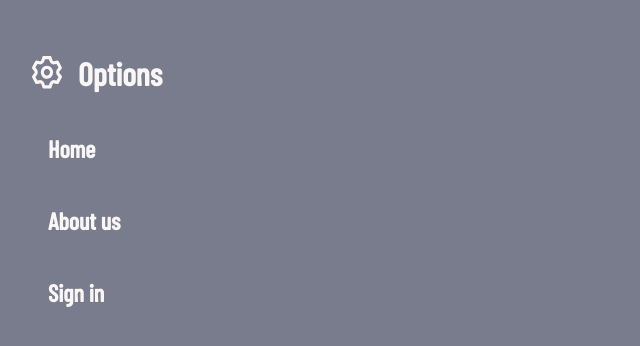
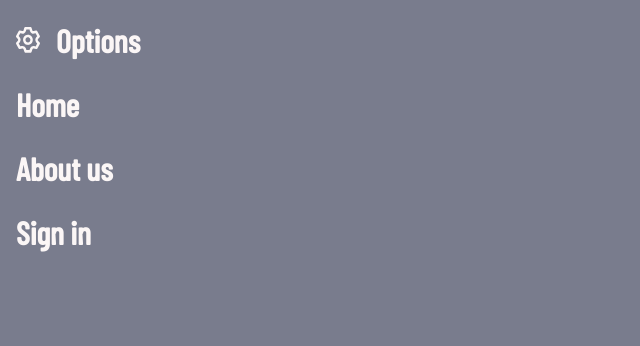
Before and after one commit to KarlEmilArvid/ComboVault, a React (Vite) app: page /1/1 in a window 1280 px wide. Both pictures are taken after a click on the picture 20 px from the left and 39 px from the top of the page. Shown: the top 346 px of the page, without its empty margins (0-640 px from the left). Built offline with nearby package versions, Linux system fonts and the light colour scheme; no server answers; the database is empty.

Commit message:
hover effect + overlay fix
Co-Authored-By: RickyJohansson <92937315+RickyJohansson@users.noreply.github.com>

```diff
--- a/src/components/header/Header.tsx
+++ b/src/components/header/Header.tsx
@@ -50,21 +50,27 @@ const Header = () => {
     return (
         <header>
             <section className="header_container">
-                <img onClick={openOverlay} className="gearwheel_icon" src={kugghjul} alt="" />
+                <img onClick={openOverlay} className="gearwheel-icon" src={kugghjul} alt="" />
                 <section>
                     {param.character ? <h1 className='game-name'>{characterParam}</h1> : <h1 className='game-name'>{gameParam}</h1>}
                     {
                         param.hasOwnProperty('game') && param.hasOwnProperty('character') && param ?
-                            <>
-                                <h3 onClick={() => navigate('/')} className="home-param">/Home/</h3>
-                                <h3 onClick={() => navigate(-1)} className="game-param">{`${gameParam}`}</h3>
+                            <div className='param-wrapper'>
+                                <div>
+                                    <h3 onClick={() => navigate('/')} className="home-param">/Home/</h3>
+                                </div>
+                                <div>
+                                    <h3 onClick={() => navigate(-1)} className="game-param">{`${gameParam}`}</h3>
+                                </div>
                                 <h3>{`/${characterParam}`}</h3>
-                            </>
+                            </div>
                             : param.hasOwnProperty('game') ?
-                                <>
-                                    <h3 onClick={() => navigate(-1)} className="home-param">/Home/</h3>
+                                <div className='param-wrapper'>
+                                    <div>
+                                        <h3 onClick={() => navigate(-1)} className="home-param">/Home/</h3>
+                                    </div>
                                     <h3>{`${param.game?.replaceAll('-', ' ')}`}</h3>
-                                </>
+                                </div>
                                 :
                                 null
                     }
@@ -73,13 +79,13 @@ const Header = () => {
             </section>
             <nav className={'header_overlay' + `-${overlay}`}>
                 <ul>
-                    <li>
-                        <img className="gearwheel_icon" onClick={openOverlay} src={kugghjul} alt="" />
+                    <li className='gearwheel-list'>
+                        <img className="gearwheel-icon" onClick={openOverlay} src={kugghjul} alt="" />
                         <h2>Options</h2>
                     </li>
                     <li onClick={goHome}>
                         <img src="" alt="" />
-                        <h3>Home</h3>
+                        <h3 className='gear-title'>Home</h3>
                     </li>
                     {/*
                     <li>
@@ -89,14 +95,14 @@ const Header = () => {
                     */}
                     <li>
                         <img src="" alt="" />
-                        <h3>About us</h3>
+                        <h3 className='gear-title'>About us</h3>
                     </li>
                     <li>
                         <img src="" alt="" />
                         {auth.currentUser?.uid == undefined ?
-                            <h3 onClick={connectUser}>Sign in</h3>
+                            <h3 className='gear-title' onClick={connectUser}>Sign in</h3>
                             :
-                            <h3 onClick={disconnectUser}>Sign Out</h3>
+                            <h3 className='gear-title' onClick={disconnectUser}>Sign Out</h3>
                         }
                     </li>
                 </ul>
--- a/src/components/header/header.scss
+++ b/src/components/header/header.scss
@@ -8,31 +8,49 @@ header {
         @include flex($justify: space-between);
         min-height: calc($baseline * 5);
 
-        .gearwheel_icon {
+        .gearwheel-icon {
             width: 1.5rem;
-            margin-left: $margin-small;
+            margin-left: $margin;
             cursor: pointer;
         }
 
         section {
+            @include flex($direction: column);
 
             h1,
             h2 {
                 text-align: center;
+                padding-bottom: .2rem;
             }
 
             h3 {
                 display: inline;
+                font-weight: 500;
+                padding-bottom: .2rem;
             }
 
-            .home-param,
-            .game-param {
-                //TODO: ändra storlek
-                cursor: pointer;
+            .param-wrapper {
+                @include flex;
+
+                div {
+                    @include flex;
+                    position: relative;
+
+                    .home-param {
+                        @include hoverLine($background-color: $borderColor);
+                        font-weight: 500;
+                        cursor: pointer;
+                    }
+
+                    .game-param {
+                        @include hoverLine($background-color: $borderColor);
+                        font-weight: 500;
+                        cursor: pointer;
+                    }
+                }
             }
 
             .game-name {
-                //TODO: ändra storlek
                 margin-bottom: .5rem;
             }
         }
@@ -52,20 +70,43 @@ header {
         top: 0;
         z-index: 1;
 
+        .gearwheel-icon {
+            width: 1.5rem;
+            margin-left: $margin;
+            cursor: pointer;
+        }
+
         ul {
             @include flex($direction: column, $align: start);
-            margin-top: $margin-large;
+            //margin-top: $margin-large;
+
+            .gearwheel-list {
+                padding: 1.5rem 0 1rem 0;
+                margin: 0;
+            }
 
             li {
                 @include flex();
-                margin-left: $margin-large;
-                padding: 1.5rem 0;
+                //margin-left: $margin-large;
+                padding: 1rem 0;
+                margin-left: $margin;
                 cursor: pointer;
+                position: relative;
 
-                h2,
+                //&:hover {
+                //    transform: scale(1.1);
+                //}
+
+                h2 {
+                    margin-left: $margin;
+                }
+
                 h3 {
-                    margin-left: $margin;
-                    cursor: pointer;
+                    @include hoverLine($background-color: $primaryBackground);
+                }
+
+                .gear-title {
+                    font-size: 2rem;
                 }
             }
         }
--- a/src/scss/_layout.scss
+++ b/src/scss/_layout.scss
@@ -36,3 +36,24 @@
 @mixin filterShadow {
     filter: drop-shadow(0px 8px 8px rgba(0, 0, 0, 0.25));
 }
+
+@mixin hoverLine ($background-color: $secondaryBackground) {
+    &::before {
+        content: '';
+        position: absolute;
+        width: 100%;
+        height: 4px;
+        border-radius: 4px;
+        background-color: $background-color;
+        bottom: 0;
+        left: 0;
+        transform-origin: right;
+        transform: scaleX(0);
+        transition: transform .4s ease-in-out;
+    }
+
+    &:hover::before {
+        transform-origin: left;
+        transform: scaleX(1);
+    }
+}
```
